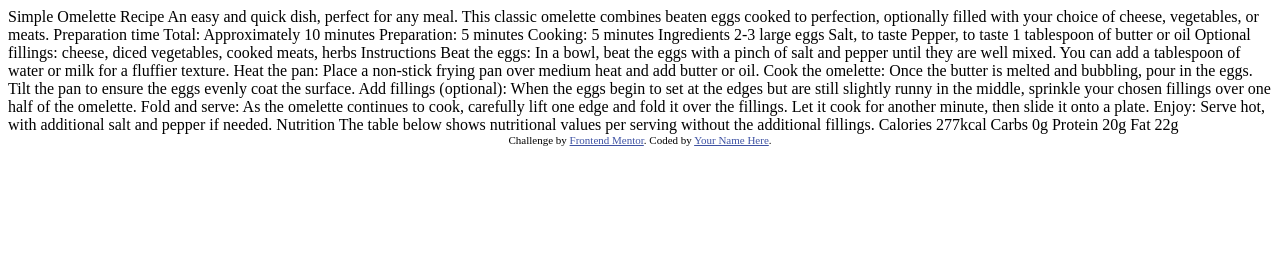
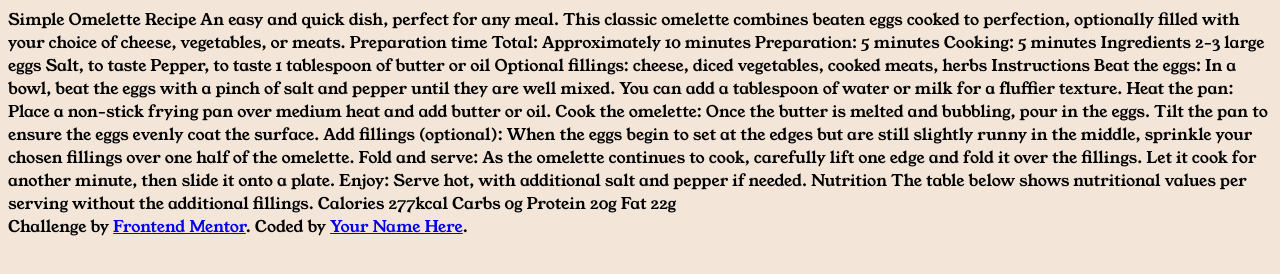
Before and after one commit to koh2498/recipe-page, a plain HTML site: page index.html in a window 1280 px wide. Drawn offline with Linux system fonts and the light colour scheme.

Commit message:
Added stylesheet and google fonts, set the background colour of page

```diff
--- a/index.html
+++ b/index.html
@@ -5,17 +5,20 @@
   <meta name="viewport" content="width=device-width, initial-scale=1.0"> <!-- displays site properly based on user's device -->
 
   <link rel="icon" type="image/png" sizes="32x32" href="./assets/images/favicon-32x32.png">
+  <link rel="stylesheet" href="style.css">
+
+<link rel="preconnect" href="https://fonts.googleapis.com">
+<link rel="preconnect" href="https://fonts.gstatic.com" crossorigin>
+<link href="https://fonts.googleapis.com/css2?family=Young+Serif&display=swap" rel="stylesheet">
+<link href="https://fonts.googleapis.com/css2?family=Outfit&family=Young+Serif&display=swap" rel="stylesheet">
 
   <title>Frontend Mentor | Recipe page</title>
 
-  <!-- Feel free to remove these styles or customise in your own stylesheet 👍 -->
-  <style>
-    .attribution { font-size: 11px; text-align: center; }
-    .attribution a { color: hsl(228, 45%, 44%); }
-  </style>
+
+
 </head>
 <body>
-
+  <div class="menu-box">
     Simple Omelette Recipe
 
     An easy and quick dish, perfect for any meal. This classic omelette combines beaten eggs cooked
@@ -68,7 +71,7 @@
 
     Fat
     22g
-
+  </div>
   <div class="attribution">
     Challenge by <a href="https://www.frontendmentor.io?ref=challenge" target="_blank">Frontend Mentor</a>.
     Coded by <a href="#">Your Name Here</a>.
--- /dev/null
+++ b/style.css
@@ -0,0 +1,4 @@
+body{
+    background-color: #F3E5D8;
+    font-family: 'Young Serif', sans-serif;
+}
```
Also changed, not shown: 2 other files. Lines whose indentation alone changed are shown as unchanged.
